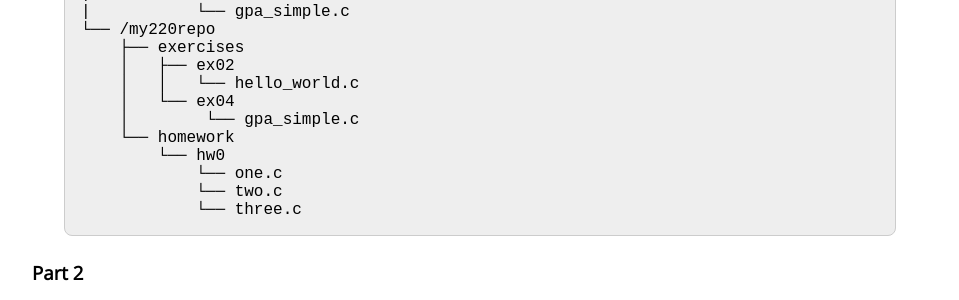
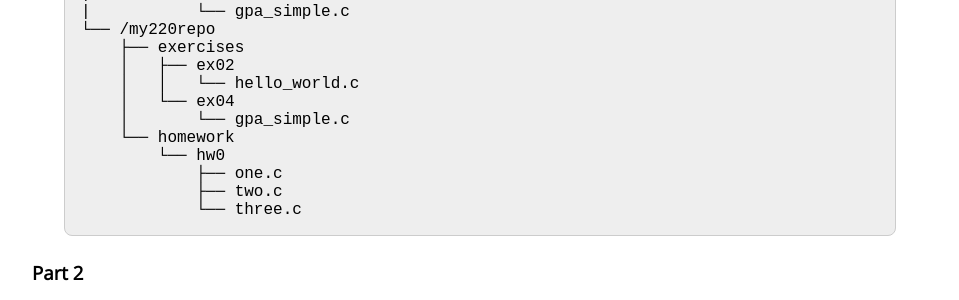
Before and after one commit to jhu-ip/cs220-s22, a Jekyll site: the page built from exercise/ex04.md, in a window 1280 px wide and 900 px high, scrolled down 1903 px. Shown: the part 365-665 px from the top of the window, without its empty margins (160-1119 px from the left). Built offline with Jekyll 4.4.1, drawn with Linux system fonts in a browser that asks for light colours; some web fonts are replaced; some of the changed text lies outside the part shown.

Commit message:
minor tweaks

````diff
--- a/exercise/ex04.md
+++ b/exercise/ex04.md
@@ -82,11 +82,11 @@ Ultimately (after you create your structure for homework, specific instructions
     │   ├── ex02
     │   │   └── hello_world.c
     │   └── ex04
-    │        └── gpa_simple.c
+    │       └── gpa_simple.c
     └── homework
         └── hw0
-            └── one.c
-            └── two.c
+            ├── one.c
+            ├── two.c
             └── three.c
 ```
 
````
